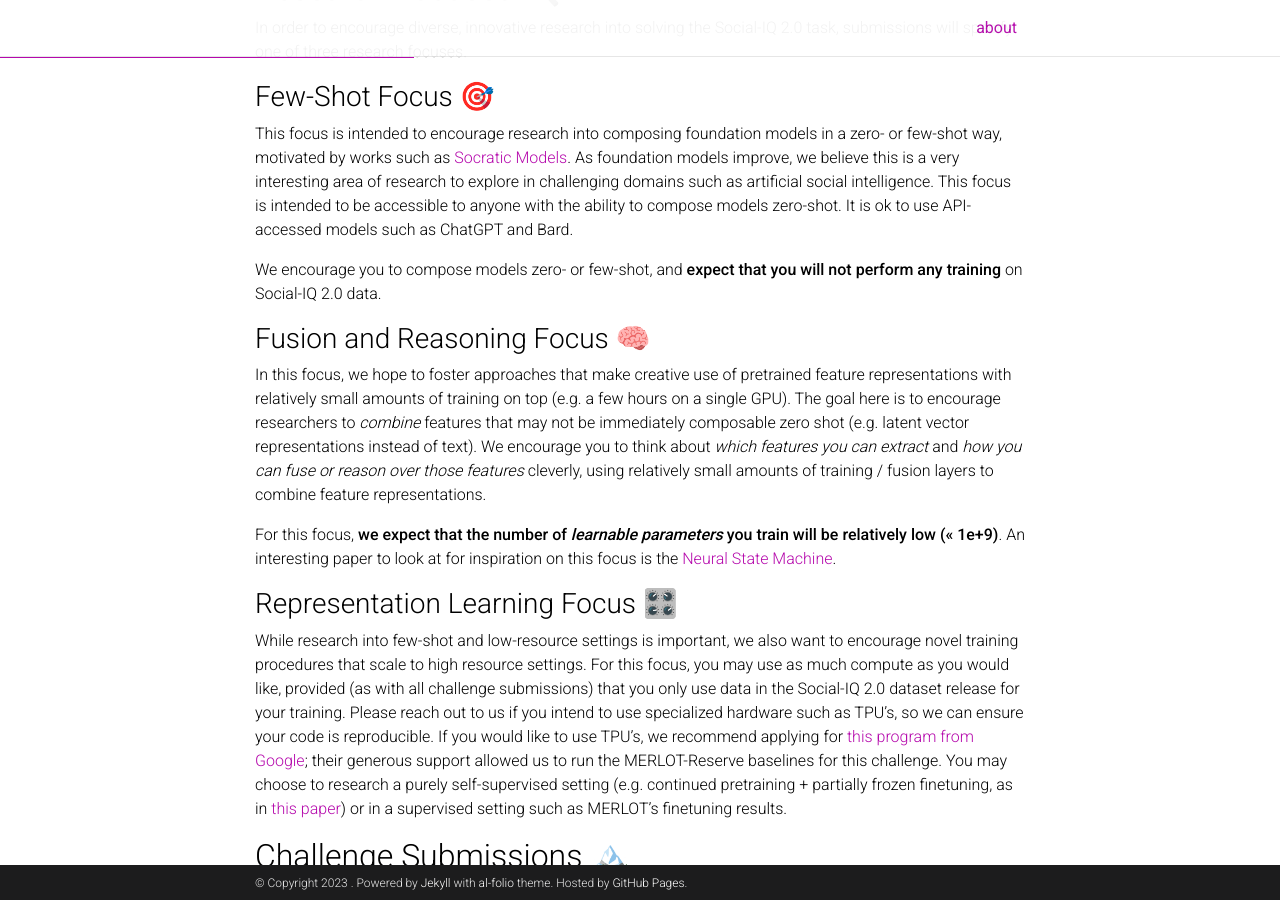
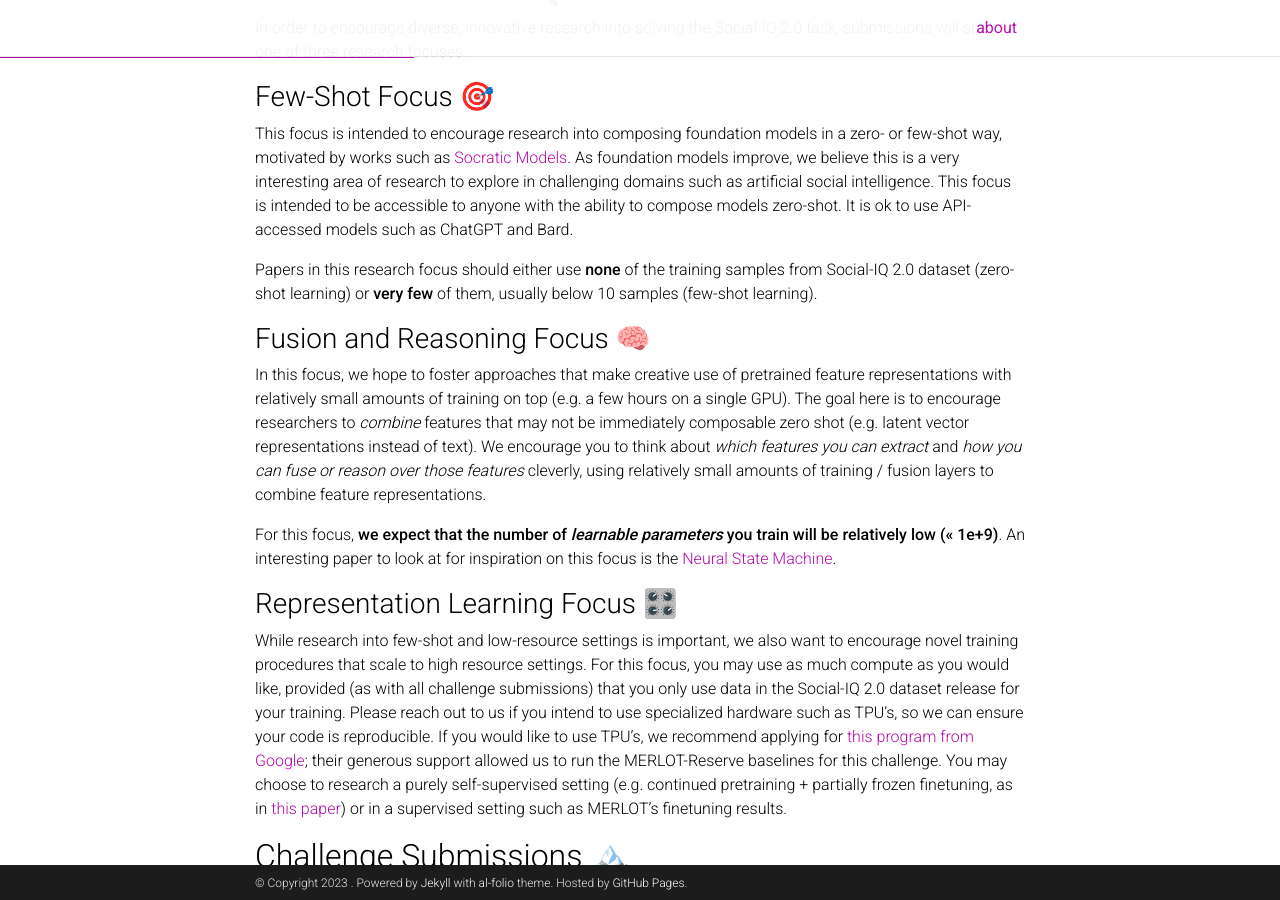
Before and after one commit to CMU-MultiComp-Lab/social-iq-2.0, a Jekyll site: the page built from _pages/about.md, in a window 1280 px wide and 900 px high, scrolled down 1172 px. Built offline with Jekyll 4.4.1, drawn with Linux system fonts in a browser that asks for light colours; comment, search, counter and statistics services are not loaded; a style sheet for code colours, icons or effects is not loaded.

Commit message:
few-shot

```diff
--- a/_pages/about.md
+++ b/_pages/about.md
@@ -48,7 +48,7 @@ In order to encourage diverse, innovative research into solving the Social-IQ 2.
 ### Few-Shot Focus 🎯
 This focus is intended to encourage research into composing foundation models in a zero- or few-shot way, motivated by works such as [Socratic Models](https://socraticmodels.github.io/). As foundation models improve, we believe this is a very interesting area of research to explore in challenging domains such as artificial social intelligence. This focus is intended to be accessible to anyone with the ability to compose models zero-shot. It is ok to use API-accessed models such as ChatGPT and Bard.
 
-We encourage you to compose models zero- or few-shot, and **expect that you will not perform any training** on Social-IQ 2.0 data.
+Papers in this research focus should either use **none** of the training samples from Social-IQ 2.0 dataset (zero-shot learning) or **very few** of them, usually below 10 samples (few-shot learning).
 
 ### Fusion and Reasoning Focus 🧠
 In this focus, we hope to foster approaches that make creative use of pretrained feature representations with relatively small amounts of training on top (e.g. a few hours on a single GPU).  The goal here is to encourage researchers to *combine* features that may not be immediately composable zero shot (e.g. latent vector representations instead of text). We encourage you to think about *which features you can extract* and *how you can fuse or reason over those features* cleverly, using relatively small amounts of training / fusion layers to combine feature representations.
```
Also changed, not shown: _pages/challenge.md (+1 -1 lines).
